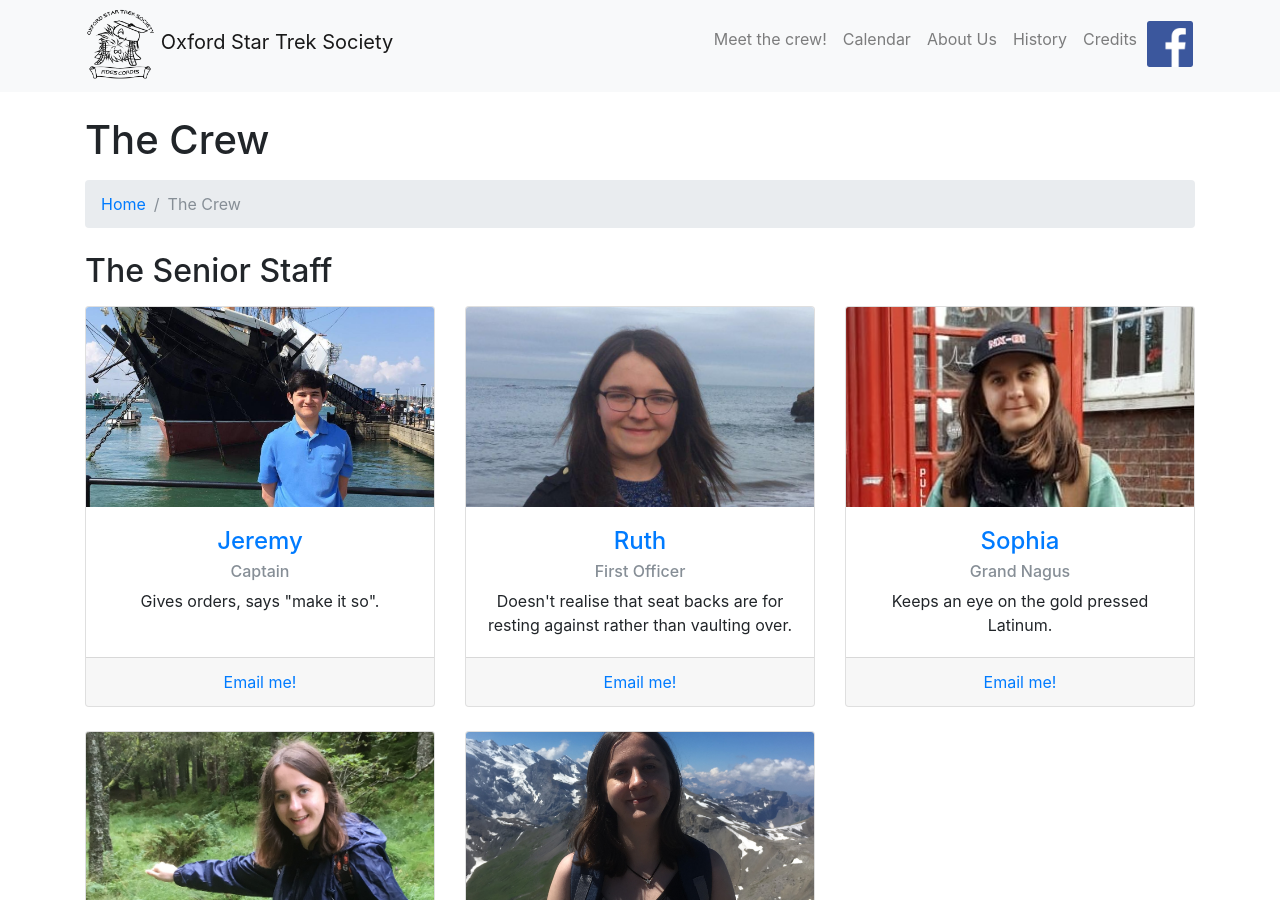
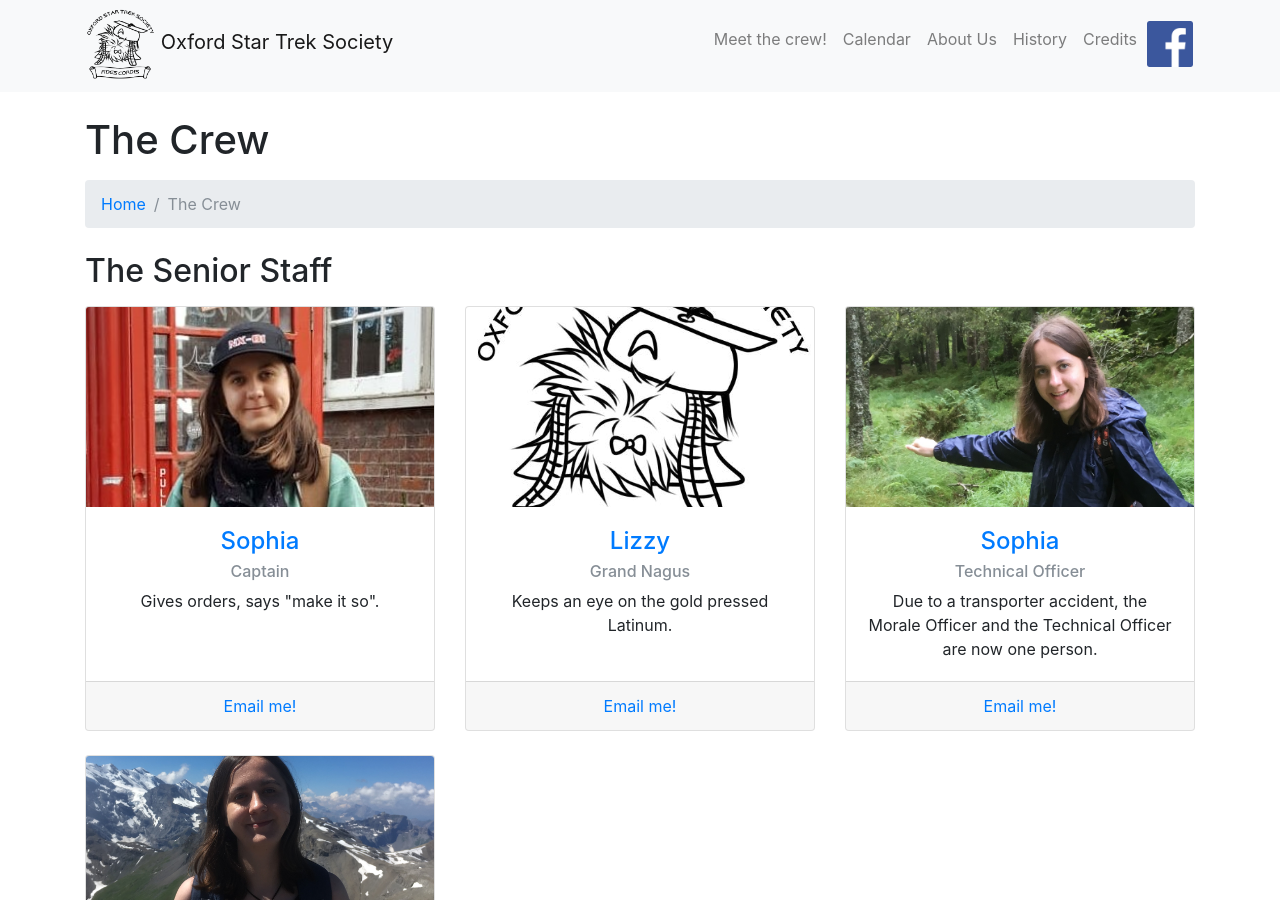
Before and after one commit to oxfordstartreksociety/oxfordstartreksociety.github.io, a Jekyll site: the page built from crew.html, in a window 1280 px wide and 900 px high. Built offline with Jekyll 4.4.1, drawn with Linux system fonts in a browser that asks for light colours.

Commit message:
update command crew

```diff
--- a/crew.html
+++ b/crew.html
@@ -16,17 +16,18 @@ layout: default
   <div class="row">
 	<div class="col-lg-4 mb-4">
 	  <div class="card h-100 text-center">
-		<img class="crew card-img-top" src="/img/FirstOfficer2019.jpg" alt="">
+		<img class="crew card-img-top" src="/img/SophiaVaughan3.jpg" alt="">
 		<div class="card-body">
-		  <h4 class="card-title">Jeremy</h4>
+		  <h4 class="card-title">Sophia</h4>
 		  <h6 class="card-subtitle mb-2 text-muted">Captain</h6>
 		  <p class="card-text">Gives orders, says "make it so".</p>
 		</div>
 		<div class="card-footer">
-		  <a href="mailto:jeremy.salkeld@lincoln.ox.ac.uk">Email me!</a>
+		  <a href="mailto:sophia.vaughan@sjc.ox.ac.uk">Email me!</a>
 		</div>
 	  </div>
 	</div>
+	<!--
 	<div class="col-lg-4 mb-4">
 	  <div class="card h-100 text-center">
 		<img class="crew card-img-top" src="/img/ruth_crop.jpg" alt="">
@@ -40,16 +41,17 @@ layout: default
 		</div>
 	  </div>
 	</div>
+	-->
 	<div class="col-lg-4 mb-4">
 	  <div class="card h-100 text-center">
-		<img class="crew card-img-top" src="/img/SophiaVaughan3.jpg" alt="">
+		<img class="crew card-img-top" src="/img/logo.png" alt="">
 		<div class="card-body">
-		  <h4 class="card-title">Sophia</h4>
+		  <h4 class="card-title">Lizzy</h4>
 		  <h6 class="card-subtitle mb-2 text-muted">Grand Nagus</h6>
 		  <p class="card-text">Keeps an eye on the gold pressed Latinum.</p>
 		</div>
 		<div class="card-footer">
-		  <a href="mailto:sophia.vaughan@sjc.ox.ac.uk">Email me!</a>
+		  <a href="mailto:oxfordstartreksociety@gmail.com">Email me!</a>
 		</div>
 	  </div>
 	</div>
```
